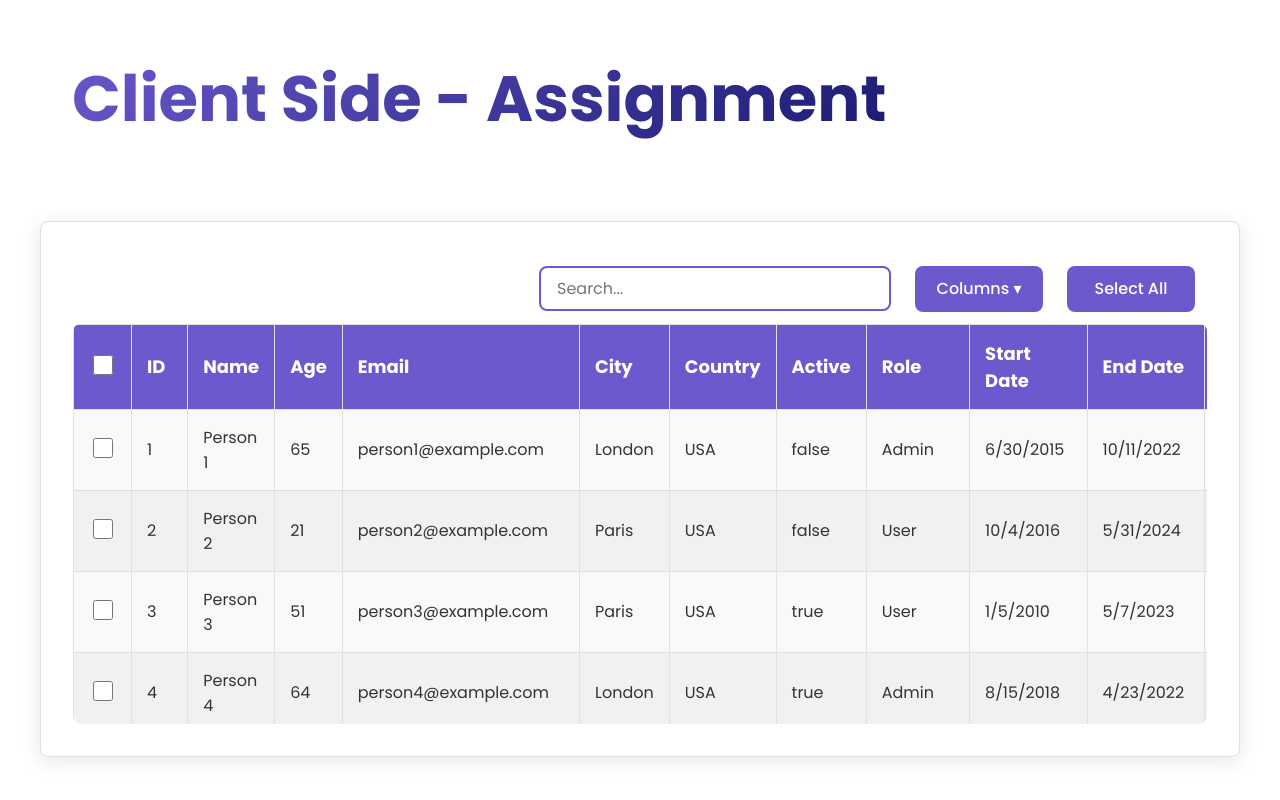
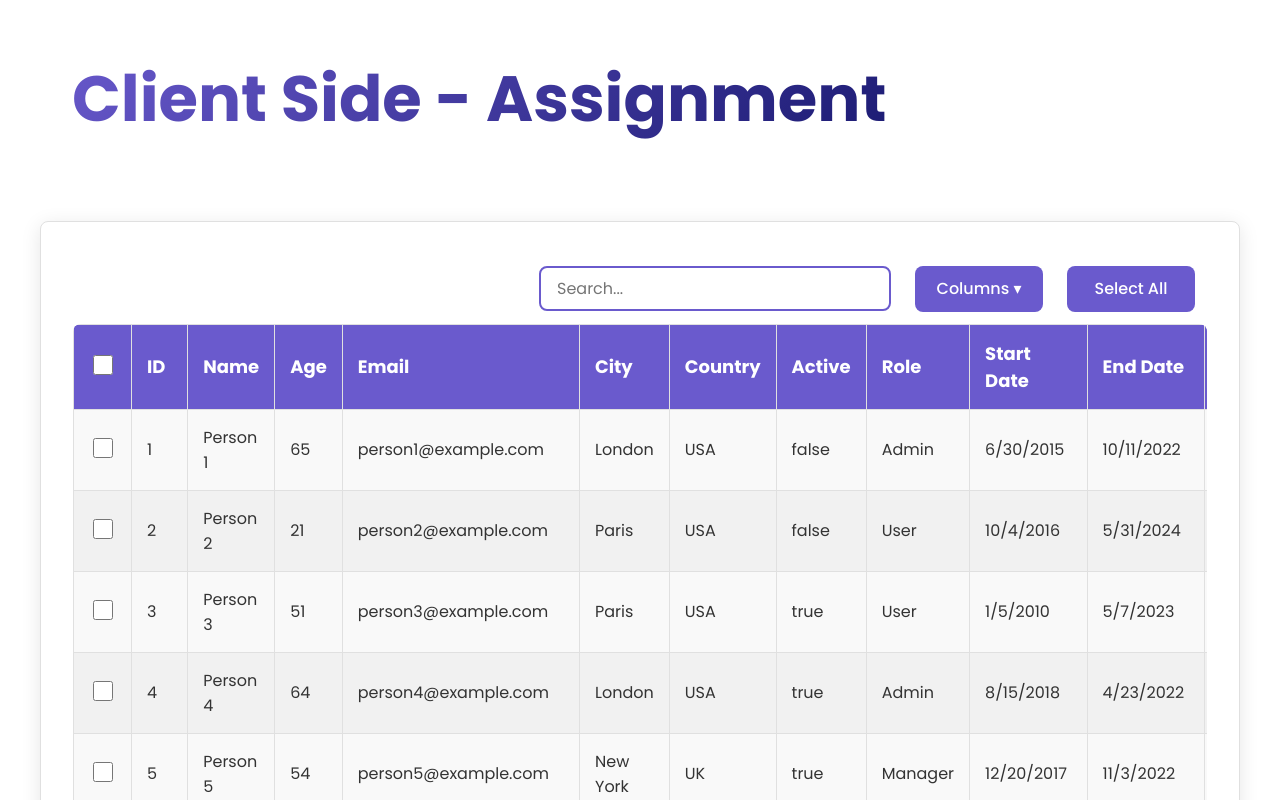
Before and after one commit to EilonV3/table-assignment, a React (Vite) app: page / in a window 1280 px wide. Shown: the top 800 px of the page. Built offline with nearby package versions, Linux system fonts and the light colour scheme.

Commit message:
Modified the table height

```diff
--- a/src/components/table/Table.module.css
+++ b/src/components/table/Table.module.css
@@ -29,7 +29,7 @@
     width: 100%;
     overflow-x: auto;
     overflow-y: auto;
-    max-height: 400px;
+    max-height: 50rem;
     border-radius: 8px;
     position: relative;
 }
```
